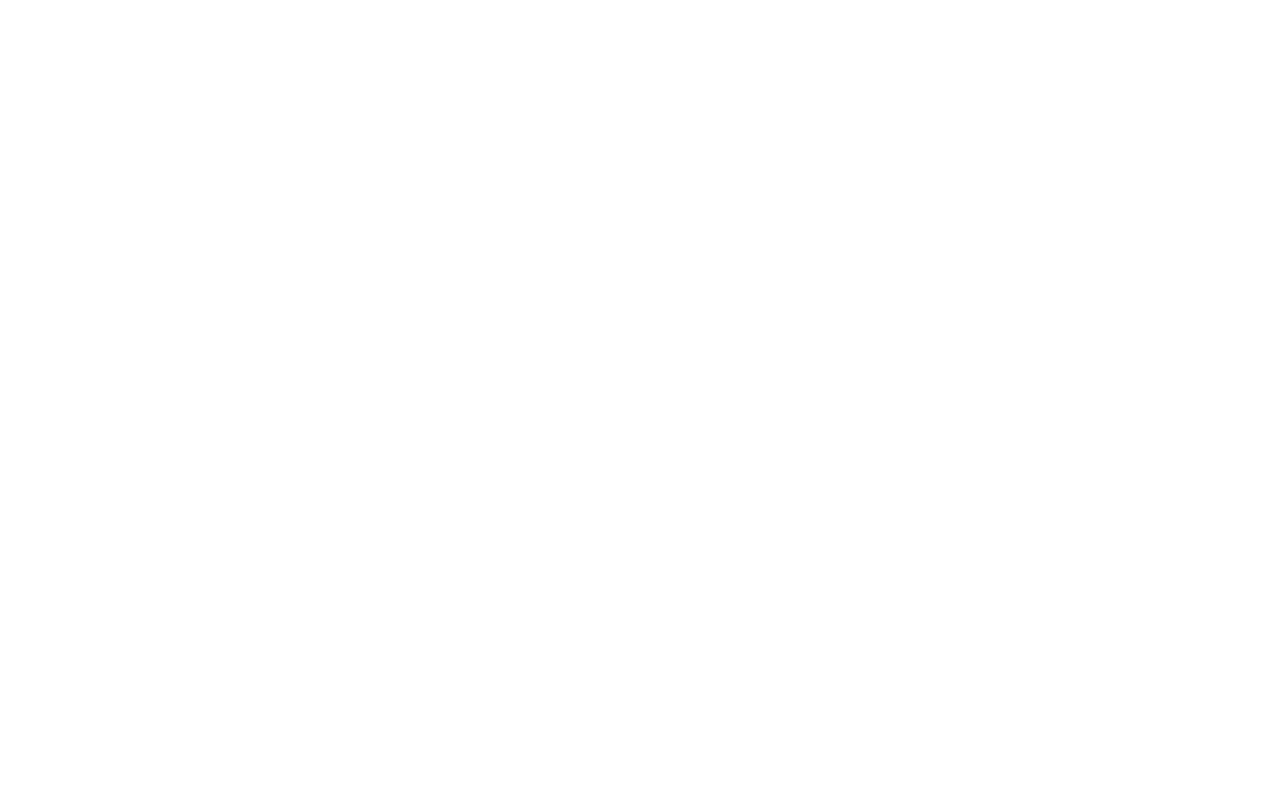
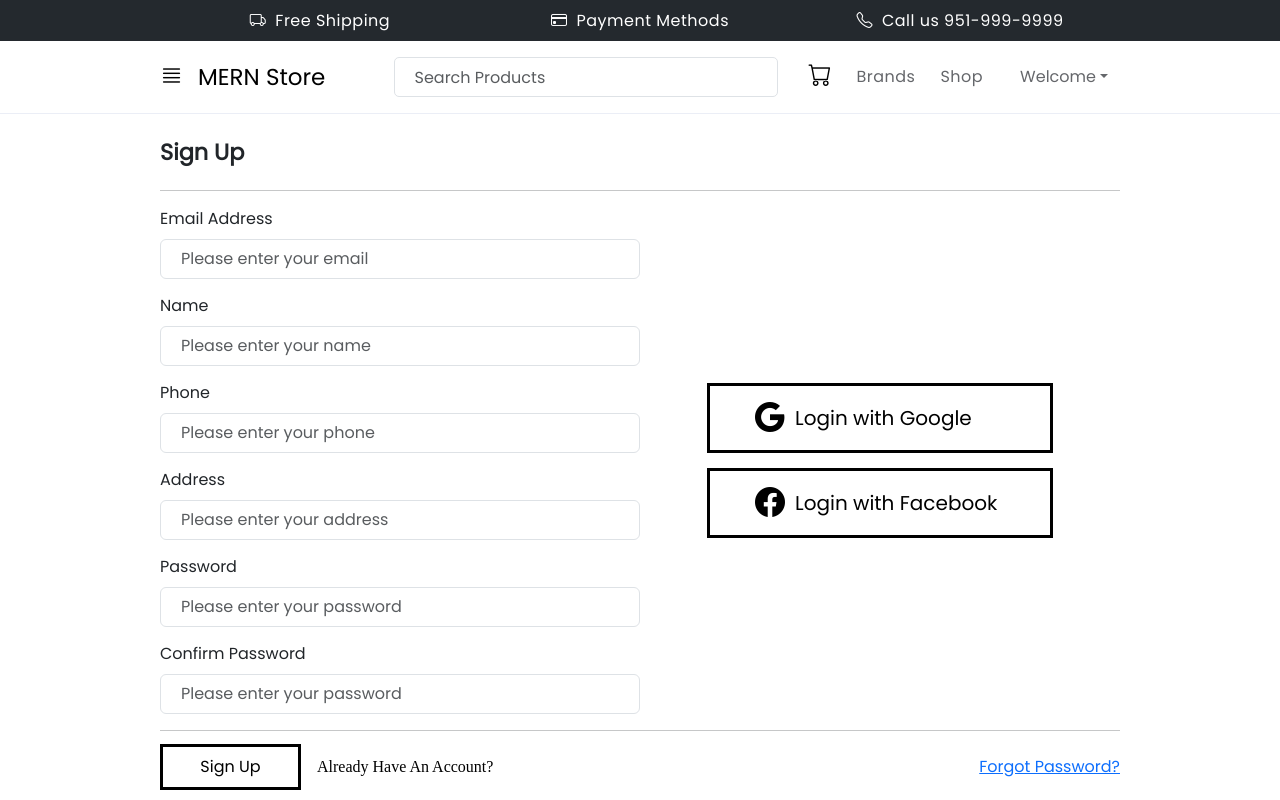
Before and after one commit to khuongdoanngoc/EcommerceApplication, a React (Create React App) app in the folder client/: page /register in a window 1280 px wide. Shown: the top 800 px of the page. Built offline with nearby package versions, Linux system fonts and the light colour scheme.

Commit message:
add register

```diff
--- a/client/src/index.css
+++ b/client/src/index.css
@@ -32,14 +32,6 @@
     cursor: pointer;
 }
 
-a {
-    all: initial;
-    cursor: pointer;
+span {
+    font-family: 'Poppins' !important;
 }
-
-a:hover {
-    border-color: black !important;
-    box-shadow: 0 0 0 0.1rem black !important;
-    background-color: transparent !important;
-    transition: 0.2s ease-in;
-}
--- a/client/src/pages/auth/Login.js
+++ b/client/src/pages/auth/Login.js
@@ -29,6 +29,7 @@
                                     placeholder="Please enter your password"
                                     aria-label="password"
                                     aria-describedby="basic-addon1"
+                                    type="password"
                                 />
                             </div>
                         </div>
@@ -38,7 +39,7 @@
                                     <i
                                         className="bi bi-google"
                                         style={{ fontSize: "30px" }}></i>
-                                    <span style={{ fontSize: "20px" }}>
+                                    <span style={{ fontSize: "20px", fontFamily: "Poppins" }}>
                                         Login with Google
                                     </span>
                                 </button>
@@ -48,7 +49,7 @@
                                     <i
                                         className="bi bi-facebook"
                                         style={{ fontSize: "30px" }}></i>
-                                    <span style={{ fontSize: "20px" }}>
+                                    <span style={{ fontSize: "20px", fontFamily: "Poppins" }}>
                                         Login with Facebook
                                     </span>
                                 </button>
--- a/client/src/pages/auth/Register.js
+++ b/client/src/pages/auth/Register.js
@@ -1,9 +1,114 @@
+import "../../styles/authStyles/login.css";
+import Layout from "../../components/Layout/Layout";
+import Form from "react-bootstrap/Form";
+
 function Register() {
     return (
-        <div>
-
-        </div>
-     );
+        <Layout>
+            <div className="login">
+                <h2 className="login-title">Sign Up</h2>
+                <hr />
+                <form>
+                    <div className="login-row">
+                        <div className="login-normally">
+                            <div className="login-email-address">
+                                <Form.Label htmlFor="email">
+                                    Email Address
+                                </Form.Label>
+                                <Form.Control
+                                    placeholder="Please enter your email"
+                                    aria-label="email"
+                                    aria-describedby="basic-addon1"
+                                />
+                            </div>
+                            <div className="login-email-address">
+                                <Form.Label htmlFor="name">Name</Form.Label>
+                                <Form.Control
+                                    placeholder="Please enter your name"
+                                    aria-label="name"
+                                    aria-describedby="basic-addon1"
+                                />
+                            </div>
+                            <div className="login-email-address">
+                                <Form.Label htmlFor="phone">Phone</Form.Label>
+                                <Form.Control
+                                    placeholder="Please enter your phone"
+                                    aria-label="phone"
+                                    aria-describedby="basic-addon1"
+                                />
+                            </div>
+                            <div className="login-email-address">
+                                <Form.Label htmlFor="email">Address</Form.Label>
+                                <Form.Control
+                                    placeholder="Please enter your address"
+                                    aria-label="address"
+                                    aria-describedby="basic-addon1"
+                                />
+                            </div>
+                            <div className="login-password">
+                                <Form.Label htmlFor="password">
+                                    Password
+                                </Form.Label>
+                                <Form.Control
+                                    placeholder="Please enter your password"
+                                    aria-label="password"
+                                    aria-describedby="basic-addon1"
+                                    type="password"
+                                />
+                            </div>
+                            <div className="login-password">
+                                <Form.Label htmlFor="confirm-password">
+                                    Confirm Password
+                                </Form.Label>
+                                <Form.Control
+                                    placeholder="Please enter your password"
+                                    aria-label="password"
+                                    aria-describedby="basic-addon1"
+                                    type="password"
+                                />
+                            </div>
+                        </div>
+                        <div className="login-third-party">
+                            <a className="login-social" href="#oauth2-google">
+                                <button>
+                                    <i
+                                        className="bi bi-google"
+                                        style={{ fontSize: "30px" }}></i>
+                                    <span style={{ fontSize: "20px" }}>
+                                        Login with Google
+                                    </span>
+                                </button>
+                            </a>
+                            <a className="login-social" href="#oath2-facebook">
+                                <button>
+                                    <i
+                                        className="bi bi-facebook"
+                                        style={{ fontSize: "30px" }}></i>
+                                    <span style={{ fontSize: "20px" }}>
+                                        Login with Facebook
+                                    </span>
+                                </button>
+                            </a>
+                        </div>
+                    </div>
+                    <hr />
+                    <div className="login-submit">
+                        <button className="login-submit-button" type="submit">
+                            <span>Sign Up</span>
+                        </button>
+                        <a className="login-submit-register" href="/register">
+                            Already Have An Account?
+                        </a>
+                        <a
+                            className="login-forgot-password"
+                            href="/auth/password-retrieval">
+                            Forgot Password?
+                        </a>
+                    </div>
+                </form>
+            </div>
+        </Layout>
+    );
 }
 
 export default Register;
--- a/client/src/styles/authStyles/login.css
+++ b/client/src/styles/authStyles/login.css
@@ -33,11 +33,20 @@
 }
 
 .login-social {
+    all: initial;
+    font-family: 'Poppins';
     width: 300px;
     height: 40px;
     padding: 12px 20px;
     border: solid;
     cursor: pointer;
+}
+
+.login-social:hover {
+    border-color: black !important;
+    box-shadow: 0 0 0 0.1rem black !important;
+    background-color: transparent !important;
+    transition: 0.2s ease-in;
 }
 
 .login-social button {
```
